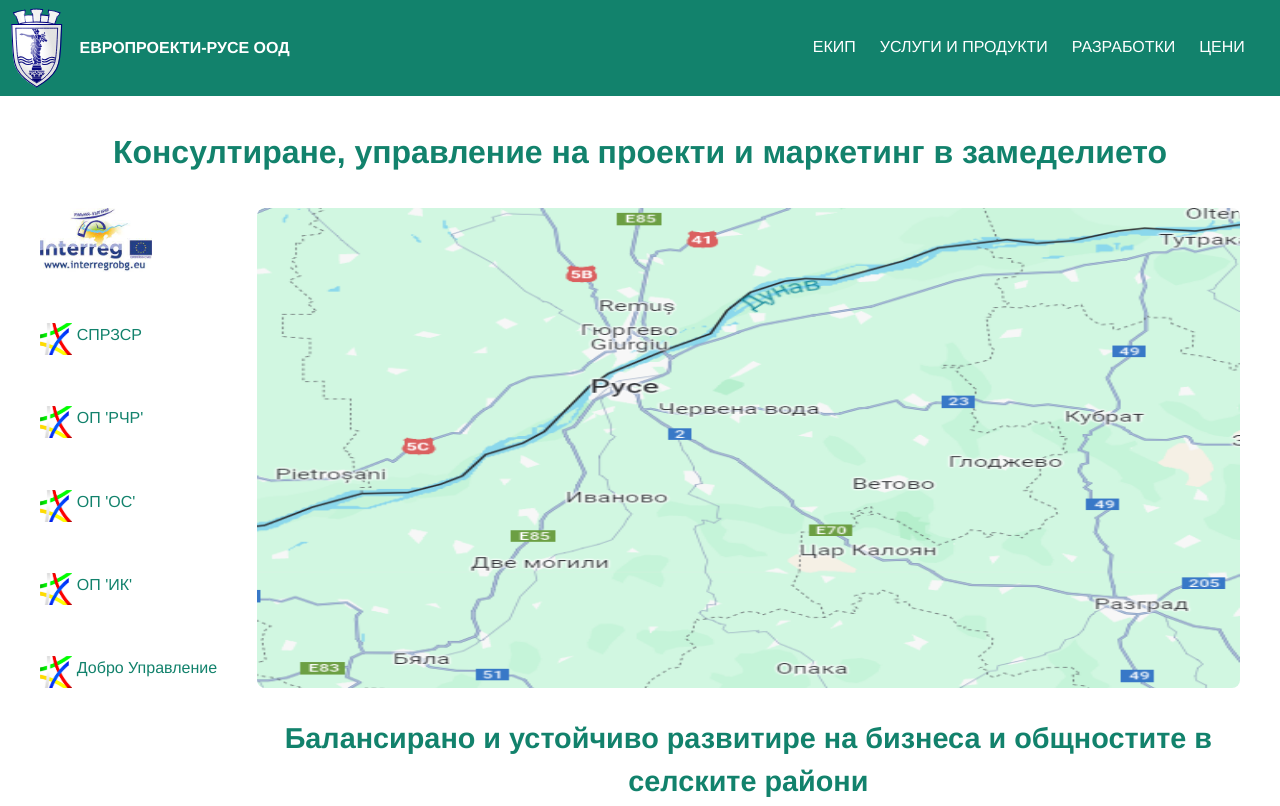
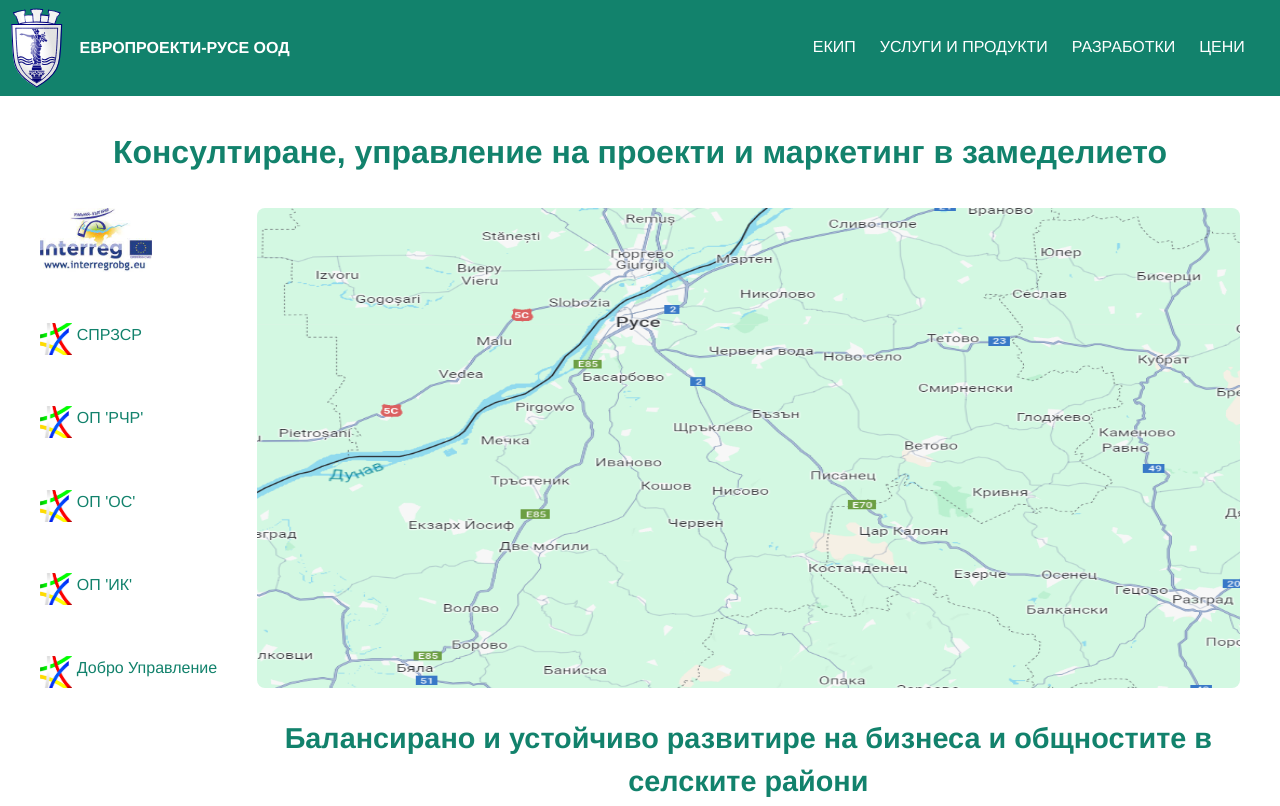
Before and after one commit to MADNMD/euro-projects.github.io, a plain HTML site: page index.html in a window 1280 px wide. Shown: the top 806 px of the page. Drawn offline with Linux system fonts and the light colour scheme.

Commit message:
Update index.html

```diff
--- a/index.html
+++ b/index.html
@@ -50,7 +50,7 @@
                     </aside>
                     <div class="home-content">
                         <div class="home-img">
-                            <img src="./euro-projects/images/map-2.png" alt="">
+                            <img src="./euro-projects/images/map-3.png" alt="">
                             <h2>Балансирано и устойчиво развитире на бизнеса и общностите в селските райони</h2>
                         </div>
                     </div>
```
